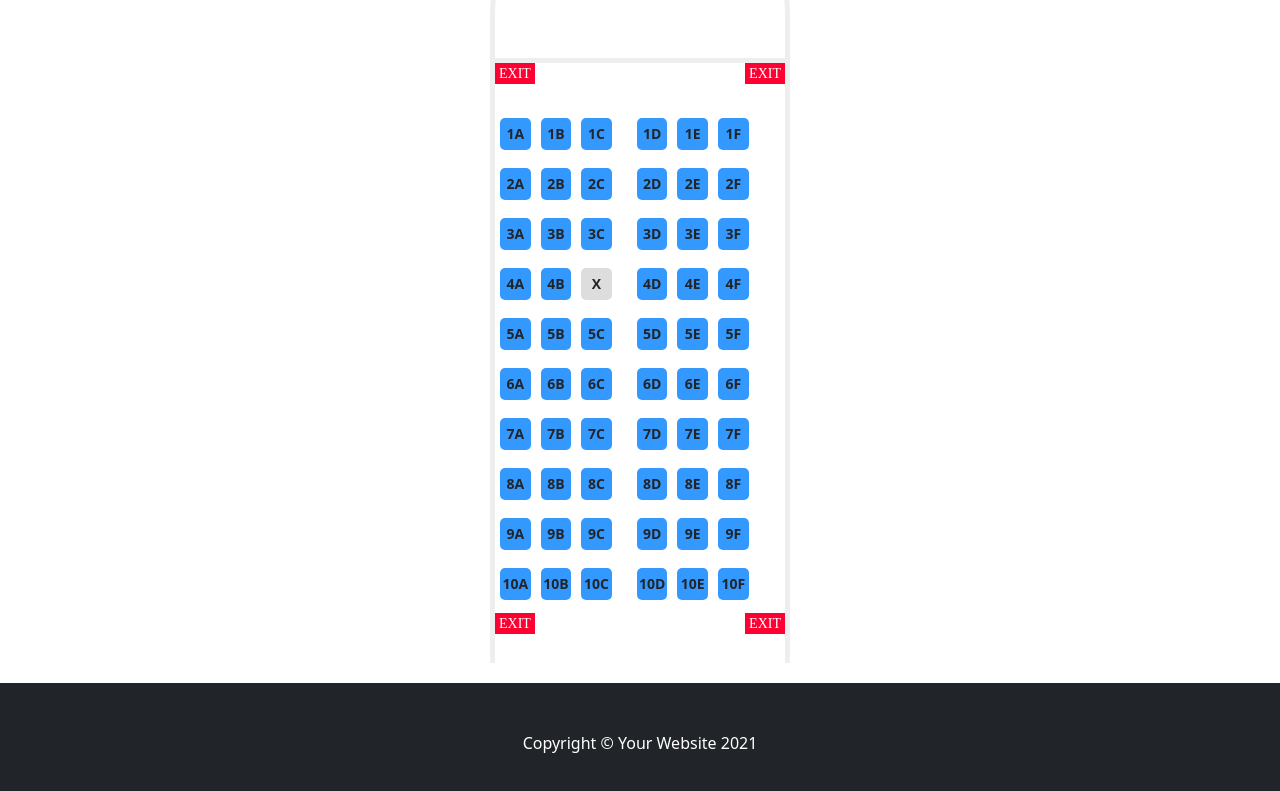
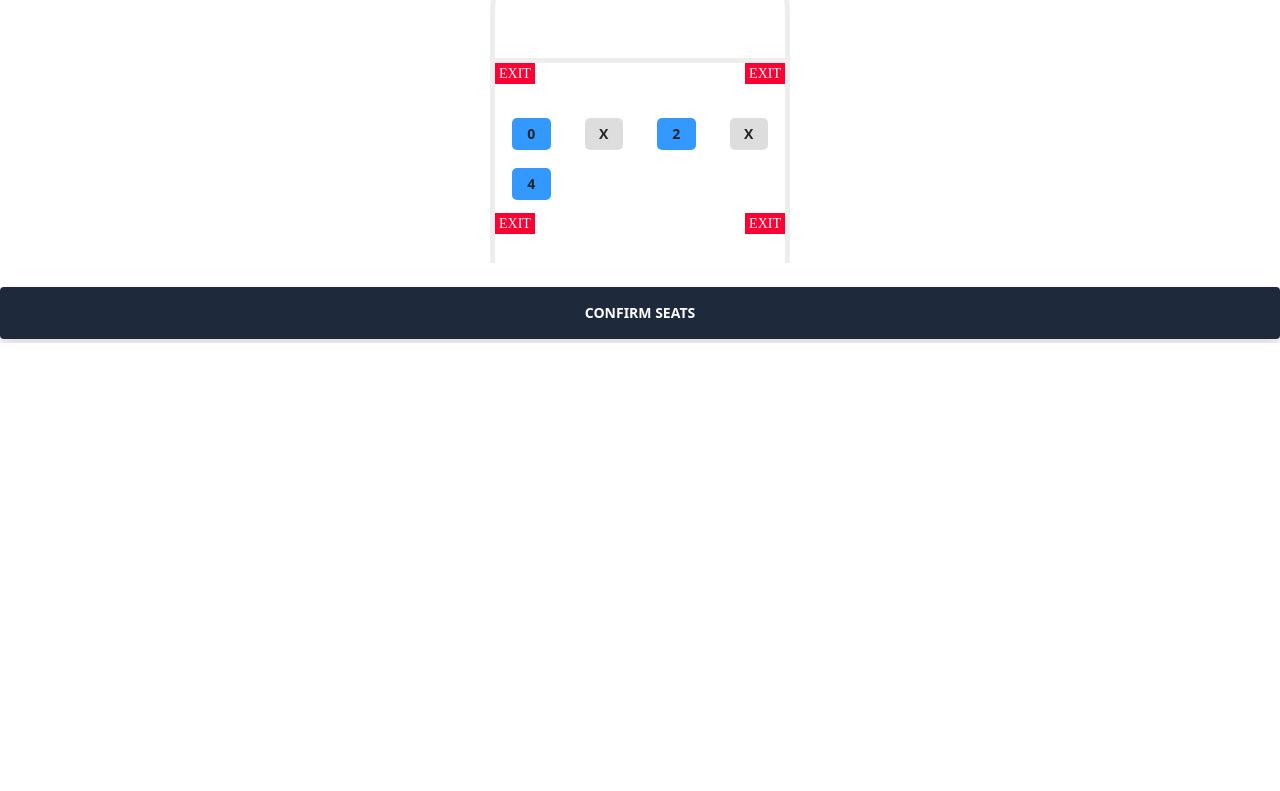
Before and after one commit to AhmedSobeih/kasrBerlin, a React (Create React App) app: page /FlightSeats in a window 1280 px wide. Shown: the part 847-1638 px from the top of the page. After the commit the page ends 1190 px from the top, so only its background shows below. Built offline with nearby package versions, Linux system fonts and the light colour scheme.

Commit message:
Dynamically render flight seats page

```diff
--- a/src/FlightSeats.js
+++ b/src/FlightSeats.js
@@ -7,6 +7,21 @@ import './assets/styles/index.css';
 import './assets/styles/tailwind.css';
 
 import axios from 'axios';
+
+
+
+const Seats=({number})=>{
+return(
+    <div class="col-lg-3">
+                    <li class="seat">
+                        <input type="checkbox" id="1A" />
+                        <label for="1A">{number}</label>
+                    </li>
+
+                    </div>
+)
+
+}
 
 const Subscriptions=({plan})=>{
     return (<div className="col-lg-6 col-xl-4">
@@ -60,9 +75,22 @@ const Subscriptions=({plan})=>{
 
 }
 
+
+
 export default function FlightSeats() {
+    const [Seats, setSeats] = useState([true,false,true,false,true]);
+
+     /*axios.get('/flightSeatsFirst')
+    .then(res => {
+      setSeats(res.data);
+    });*/
   return (
+
+
+
+
     <div>
+
     <nav className="navbar navbar-expand-lg navbar-dark bg-dark">
             <div className="container px-5">
                 <a className="navbar-brand" href="#!">Start Bootstrap</a>
@@ -95,294 +123,60 @@ export default function FlightSeats() {
         <div class="exit exit--front fuselage">
         </div>
         <ol class="cabin fuselage">
-            <li class="row row--1">
-                <ol class="seats" type="A">
-                    <li class="seat">
-                        <input type="checkbox" id="1A" />
-                        <label for="1A">1A</label>
-                    </li>
-                    <li class="seat">
-                        <input type="checkbox" id="1B" />
-                        <label for="1B">1B</label>
-                    </li>
-                    <li class="seat">
-                        <input type="checkbox" id="1C" />
-                        <label for="1C">1C</label>
-                    </li>
-                    <li class="seat">
-                        <input type="checkbox" id="1D" />
-                        <label for="1D">1D</label>
-                    </li>
-                    <li class="seat">
-                        <input type="checkbox" id="1E" />
-                        <label for="1E">1E</label>
-                    </li>
-                    <li class="seat">
-                        <input type="checkbox" id="1F" />
-                        <label for="1F">1F</label>
-                    </li>
-                </ol>
-            </li>
-            <li class="row row--2">
-                <ol class="seats" type="A">
-                    <li class="seat">
-                        <input type="checkbox" id="2A" />
-                        <label for="2A">2A</label>
-                    </li>
-                    <li class="seat">
-                        <input type="checkbox" id="2B" />
-                        <label for="2B">2B</label>
-                    </li>
-                    <li class="seat">
-                        <input type="checkbox" id="2C" />
-                        <label for="2C">2C</label>
-                    </li>
-                    <li class="seat">
-                        <input type="checkbox" id="2D" />
-                        <label for="2D">2D</label>
-                    </li>
-                    <li class="seat">
-                        <input type="checkbox" id="2E" />
-                        <label for="2E">2E</label>
-                    </li>
-                    <li class="seat">
-                        <input type="checkbox" id="2F" />
-                        <label for="2F">2F</label>
-                    </li>
-                </ol>
-            </li>
-            <li class="row row--3">
-                <ol class="seats" type="A">
-                    <li class="seat">
-                        <input type="checkbox" id="3A" />
-                        <label for="3A">3A</label>
-                    </li>
-                    <li class="seat">
-                        <input type="checkbox" id="3B" />
-                        <label for="3B">3B</label>
-                    </li>
-                    <li class="seat">
-                        <input type="checkbox" id="3C" />
-                        <label for="3C">3C</label>
-                    </li>
-                    <li class="seat">
-                        <input type="checkbox" id="3D" />
-                        <label for="3D">3D</label>
-                    </li>
-                    <li class="seat">
-                        <input type="checkbox" id="3E" />
-                        <label for="3E">3E</label>
-                    </li>
-                    <li class="seat">
-                        <input type="checkbox" id="3F" />
-                        <label for="3F">3F</label>
-                    </li>
-                </ol>
-            </li>
-            <li class="row row--4">
-                <ol class="seats" type="A">
-                    <li class="seat">
-                        <input type="checkbox" id="4A" />
-                        <label for="4A">4A</label>
-                    </li>
-                    <li class="seat">
-                        <input type="checkbox" id="4B" />
-                        <label for="4B">4B</label>
-                    </li>
-                    <li class="seat">
-                        <input type="checkbox" disabled id="4C" />
-                        <label for="4C">Reserved</label>
-                    </li>
-                    <li class="seat">
-                        <input type="checkbox" id="4D" />
-                        <label for="4D">4D</label>
-                    </li>
-                    <li class="seat">
-                        <input type="checkbox" id="4E" />
-                        <label for="4E">4E</label>
-                    </li>
-                    <li class="seat">
-                        <input type="checkbox" id="4F" />
-                        <label for="4F">4F</label>
-                    </li>
-                </ol>
-            </li>
-            <li class="row row--5">
-                <ol class="seats" type="A">
-                    <li class="seat">
-                        <input type="checkbox" id="5A" />
-                        <label for="5A">5A</label>
-                    </li>
-                    <li class="seat">
-                        <input type="checkbox" id="5B" />
-                        <label for="5B">5B</label>
-                    </li>
-                    <li class="seat">
-                        <input type="checkbox" id="5C" />
-                        <label for="5C">5C</label>
-                    </li>
-                    <li class="seat">
-                        <input type="checkbox" id="5D" />
-                        <label for="5D">5D</label>
-                    </li>
-                    <li class="seat">
-                        <input type="checkbox" id="5E" />
-                        <label for="5E">5E</label>
-                    </li>
-                    <li class="seat">
-                        <input type="checkbox" id="5F" />
-                        <label for="5F">5F</label>
-                    </li>
-                </ol>
-            </li>
-            <li class="row row--6">
-                <ol class="seats" type="A">
-                    <li class="seat">
-                        <input type="checkbox" id="6A" />
-                        <label for="6A">6A</label>
-                    </li>
-                    <li class="seat">
-                        <input type="checkbox" id="6B" />
-                        <label for="6B">6B</label>
-                    </li>
-                    <li class="seat">
-                        <input type="checkbox" id="6C" />
-                        <label for="6C">6C</label>
-                    </li>
-                    <li class="seat">
-                        <input type="checkbox" id="6D" />
-                        <label for="6D">6D</label>
-                    </li>
-                    <li class="seat">
-                        <input type="checkbox" id="6E" />
-                        <label for="6E">6E</label>
-                    </li>
-                    <li class="seat">
-                        <input type="checkbox" id="6F" />
-                        <label for="6F">6F</label>
-                    </li>
-                </ol>
-            </li>
-            <li class="row row--7">
-                <ol class="seats" type="A">
-                    <li class="seat">
-                        <input type="checkbox" id="7A" />
-                        <label for="7A">7A</label>
-                    </li>
-                    <li class="seat">
-                        <input type="checkbox" id="7B" />
-                        <label for="7B">7B</label>
-                    </li>
-                    <li class="seat">
-                        <input type="checkbox" id="7C" />
-                        <label for="7C">7C</label>
-                    </li>
-                    <li class="seat">
-                        <input type="checkbox" id="7D" />
-                        <label for="7D">7D</label>
-                    </li>
-                    <li class="seat">
-                        <input type="checkbox" id="7E" />
-                        <label for="7E">7E</label>
-                    </li>
-                    <li class="seat">
-                        <input type="checkbox" id="7F" />
-                        <label for="7F">7F</label>
-                    </li>
-                </ol>
-            </li>
-            <li class="row row--8">
-                <ol class="seats" type="A">
-                    <li class="seat">
-                        <input type="checkbox" id="8A" />
-                        <label for="8A">8A</label>
-                    </li>
-                    <li class="seat">
-                        <input type="checkbox" id="8B" />
-                        <label for="8B">8B</label>
-                    </li>
-                    <li class="seat">
-                        <input type="checkbox" id="8C" />
-                        <label for="8C">8C</label>
-                    </li>
-                    <li class="seat">
-                        <input type="checkbox" id="8D" />
-                        <label for="8D">8D</label>
-                    </li>
-                    <li class="seat">
-                        <input type="checkbox" id="8E" />
-                        <label for="8E">8E</label>
-                    </li>
-                    <li class="seat">
-                        <input type="checkbox" id="8F" />
-                        <label for="8F">8F</label>
-                    </li>
-                </ol>
-            </li>
-            <li class="row row--9">
-                <ol class="seats" type="A">
-                    <li class="seat">
-                        <input type="checkbox" id="9A" />
-                        <label for="9A">9A</label>
-                    </li>
-                    <li class="seat">
-                        <input type="checkbox" id="9B" />
-                        <label for="9B">9B</label>
-                    </li>
-                    <li class="seat">
-                        <input type="checkbox" id="9C" />
-                        <label for="9C">9C</label>
-                    </li>
-                    <li class="seat">
-                        <input type="checkbox" id="9D" />
-                        <label for="9D">9D</label>
-                    </li>
-                    <li class="seat">
-                        <input type="checkbox" id="9E" />
-                        <label for="9E">9E</label>
-                    </li>
-                    <li class="seat">
-                        <input type="checkbox" id="9F" />
-                        <label for="9F">9F</label>
-                    </li>
-                </ol>
-            </li>
-            <li class="row row--10">
-                <ol class="seats" type="A">
-                    <li class="seat">
-                        <input type="checkbox" id="10A" />
-                        <label for="10A">10A</label>
-                    </li>
-                    <li class="seat">
-                        <input type="checkbox" id="10B" />
-                        <label for="10B">10B</label>
-                    </li>
-                    <li class="seat">
-                        <input type="checkbox" id="10C" />
-                        <label for="10C">10C</label>
-                    </li>
-                    <li class="seat">
-                        <input type="checkbox" id="10D" />
-                        <label for="10D">10D</label>
-                    </li>
-                    <li class="seat">
-                        <input type="checkbox" id="10E" />
-                        <label for="10E">10E</label>
-                    </li>
-                    <li class="seat">
-                        <input type="checkbox" id="10F" />
-                        <label for="10F">10F</label>
-                    </li>
-                </ol>
-            </li>
+            <div class="container">
+                <div class="row">
+
+             {Seats.map((fl,index) =>
+                                    ( fl && (<div class="col-lg-3">
+                                                    <li class="seat">
+                                                        <input type="checkbox" id={index} />
+                                                        <label for={index}>{index}</label>
+                                                    </li>
+                                                </div>
+                                            )
+                                    )
+                                    ||
+
+                                        ( (!fl) && (<div class="col-lg-3">
+                                                        <li class="seat">
+                                                            <input type="checkbox" disabled id={index} />
+                                                            <label for={index}>{index}</label>
+                                                        </li>
+
+                                                    </div>
+                                                )
+                                    )
+
+                     )
+                    }
+
+
+
+                </div>
+             </div>
         </ol>
         <div class="exit exit--back fuselage">
         </div>
     </div>
 
-  <footer className="py-5 bg-dark">
-            <div className="container px-5"><p className="m-0 text-center text-white">Copyright &copy; Your Website 2021</p></div>
-        </footer>
+
+<div className="text-center mt-6">
+                    <button
+                      className="bg-blueGray-800 text-white active:bg-blueGray-600 text-sm font-bold uppercase px-6 py-3 rounded shadow hover:shadow-lg outline-none focus:outline-none mr-1 mb-1 w-full ease-linear transition-all duration-150"
+                      type="button"  onClick = {(e) =>{ e.preventDefault();
+                      //   if (window.confirm("You must be logged in to confirm the trip")) {
+                      //   navigate('/login');
+
+                      // } else {
+
+                      //   }
+
+
+                            }}
+                    >
+                      Confirm Seats
+                    </button>
+                  </div>
 
    </div>
   );
--- a/src/ReturnFlightDetails.js
+++ b/src/ReturnFlightDetails.js
@@ -539,7 +539,7 @@ return(
 
                       //   }
                       changeReturnFlight();
-                      navigate('/summary');
+                      navigate('/FlightSeats');
 
                             }}
                     >
--- a/src/summary.js
+++ b/src/summary.js
@@ -34,7 +34,7 @@ export default function UpdateFlight(){
     const [isUser, setIsUser] = useState(false);
 
       useEffect(() => {
-        axios.get('/returnFlight')
+         axios.get('/returnFlight')
       .then(res => {
         setReturnFlight(res.data);
 
@@ -42,7 +42,7 @@ export default function UpdateFlight(){
       .catch(function (error) {
           console.log(error);
       })
-      axios.get('/departureFlight')
+       axios.get('/departureFlight')
       .then(res => {
         setDepartureFlight(res.data);
 
@@ -50,7 +50,7 @@ export default function UpdateFlight(){
       .catch(function (error) {
           console.log(error);
       })
-      axios.get('/session')
+       axios.get('/session')
       .then(res => {
         if(res.data==false)
           setIsUser(false);
```
Also changed, not shown: 1 other file (tests, documents, lock files or other folders).
